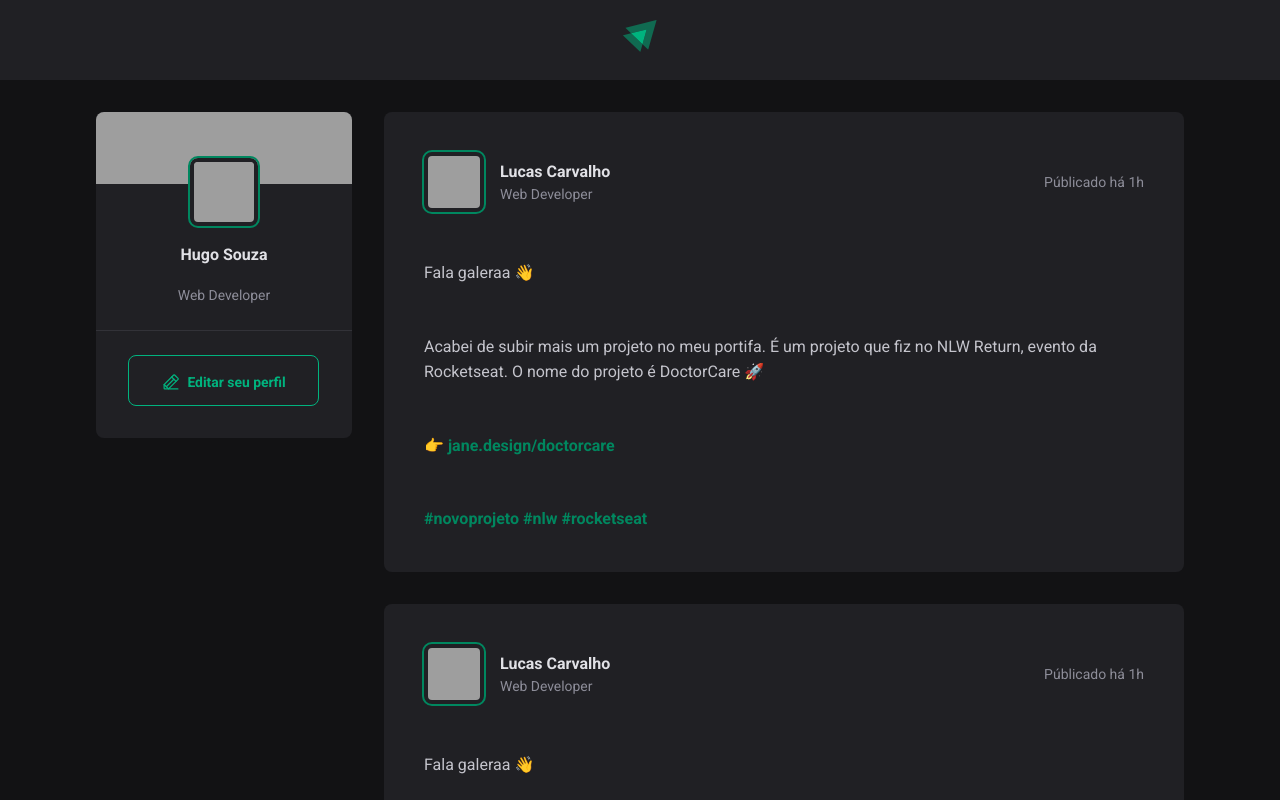
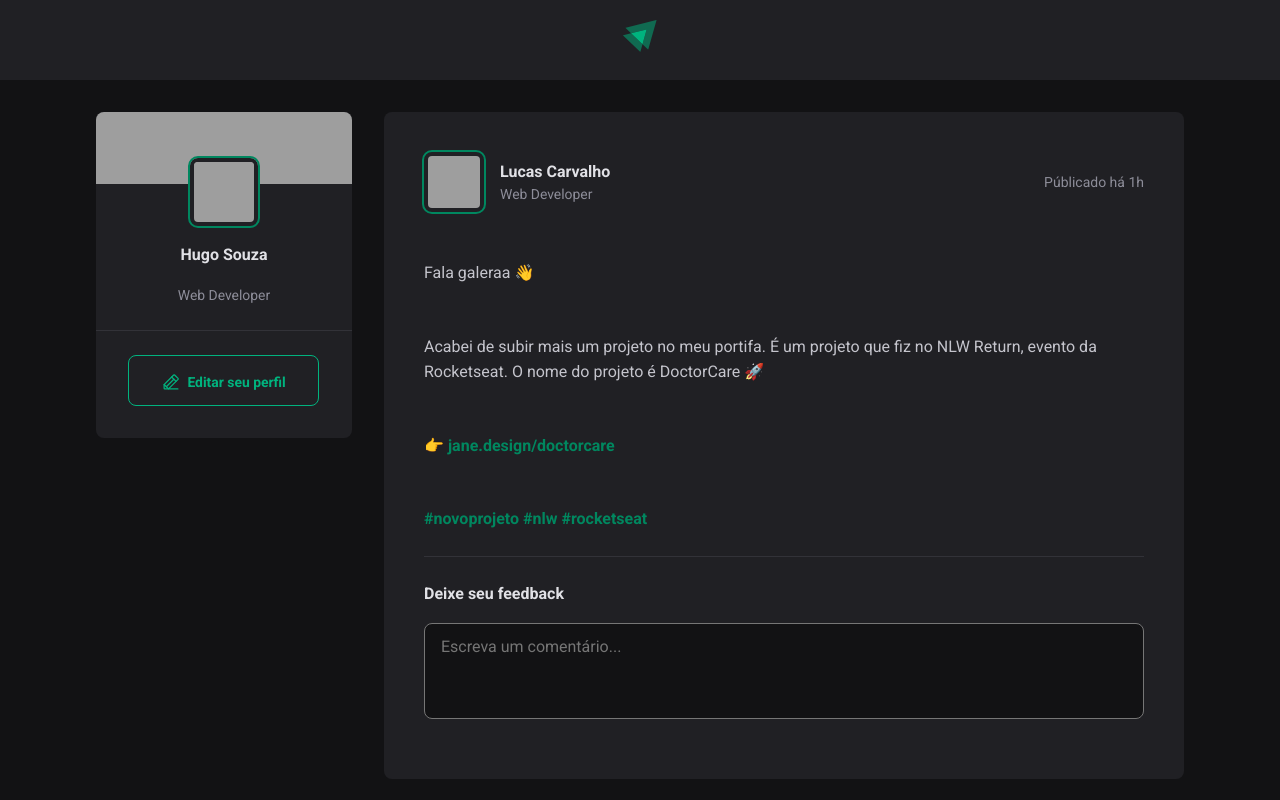
Before and after one commit to skyrons/react-ignite01, a React (Vite) app: page / in a window 1280 px wide. Shown: the top 800 px of the page. Built offline with nearby package versions, Linux system fonts and the light colour scheme; grey boxes are pictures that could not be loaded.

Commit message:
Comment form

```diff
--- a/src/components/Post.module.css
+++ b/src/components/Post.module.css
@@ -70,3 +70,53 @@
 .content a:hover {
     color: var(--green-300);
 }
+
+.commentForm {
+    width: 100%;
+    margin-top: 1.5rem;
+    padding-top: 1.5rem;
+    border-top: 1px solid var(--gray-600);
+}
+
+.commentForm strong {
+    line-height: 1.6rem;
+    color: var(--gray-100);
+}
+
+.commentForm textarea {
+    width: 100%;
+    margin: 1rem 0;
+    padding: 0.8rem 1rem ;
+    background-color: var(--gray-900);
+    resize: none;
+    border-radius: 8px;
+    height: 6rem;
+    color: var(--gray-400);
+    line-height: 1.4rem;
+}
+
+.commentForm footer {
+    visibility: hidden;
+    max-height: 0;
+}
+
+.commentForm:focus-within footer {
+    visibility: visible;
+    max-height: none;
+}
+
+.commentForm button[type=submit] {
+    padding: 1rem 1.5rem;
+    border-radius: 8px;
+    border: 0;
+    background-color: var(--green-500);
+    color: var(--white);
+    font-weight: 700;
+    cursor: pointer;
+
+    transition: background 0.3s;
+}
+
+.commentForm button[type=submit]:hover {
+    background-color: var(--green-300);
+}
--- a/src/components/Posts.jsx
+++ b/src/components/Posts.jsx
@@ -33,6 +33,19 @@ export function Post () {
                     <a href="#">#rocketseat</a>{' '}
                 </p>
             </div>
+
+            <form className= {style.commentForm}>
+
+                <strong>Deixe seu feedback</strong>
+
+                <textarea placeholder='Escreva um comentário...'></textarea>
+
+                <footer>
+                    <button type="submit">
+                        Publicar
+                    </button>
+                </footer>
+            </form>
         </article>
     )
 }
--- a/src/global.css
+++ b/src/global.css
@@ -13,6 +13,11 @@
 
     --green-300: #00B37E;
     --green-500: #00875F;
+}
+
+:focus {
+    outline: transparent;
+    box-shadow: 0 0 0 2px var(--green-300);
 }
 
 *{
```
Lines whose indentation alone changed are shown as unchanged.
